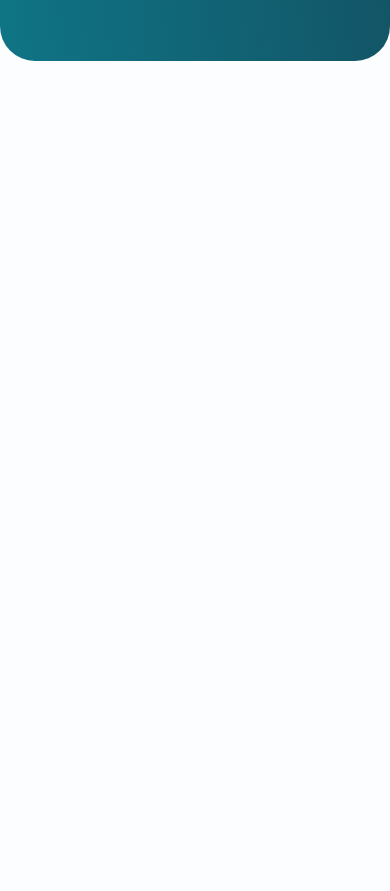
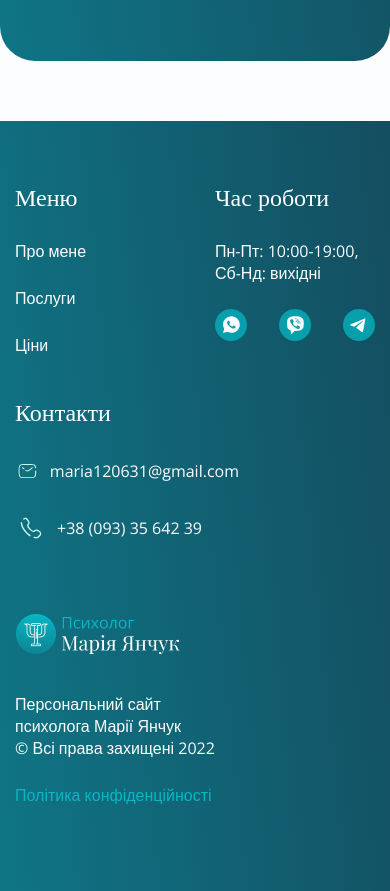
Before and after one commit to ohrimovich/-psychologist-landing-page, a React (Create React App) app: page / in a window 390 px wide. Shown: the part 7560-8451 px from the top of the page. Before the commit the page ends 7681 px from the top, so only its background shows below. Built offline with nearby package versions, Linux system fonts and the light colour scheme.

Commit message:
upd(*) add footer

```diff
--- a/package.json
+++ b/package.json
@@ -2,10 +2,12 @@
   "name": "psychologist-landing-page",
   "version": "0.1.0",
   "private": true,
+  "homepage": "https://ohrimovich.github.io/psychologist-landing-page",
   "dependencies": {
     "@testing-library/jest-dom": "^5.16.5",
     "@testing-library/react": "^13.4.0",
     "@testing-library/user-event": "^13.5.0",
+    "gh-pages": "^5.0.0",
     "node-sass": "^7.0.3",
     "react": "^18.2.0",
     "react-dom": "^18.2.0",
@@ -15,6 +17,8 @@
   "scripts": {
     "start": "react-scripts start",
     "build": "react-scripts build",
+    "predeploy": "npm run build",
+    "deploy": "gh-pages -d build",
     "test": "react-scripts test",
     "eject": "react-scripts eject"
   },
--- a/src/App.js
+++ b/src/App.js
@@ -9,6 +9,7 @@ import Prices from './components/Prices/Prices';
 import Features from "./components/Features/Features";
 import Consultation from "./components/Consultation/Consultation";
 import Contacts from "./components/Contacts/Contacts";
+import Footer from "./components/Footer/Footer";
 
 function App() {
 	return (
@@ -22,7 +23,8 @@ function App() {
       <Prices />
       <Features />
       <Consultation />
-      <Contacts/>
+      <Contacts />
+      <Footer />
     </div>
   );
 }
--- /dev/null
+++ b/src/components/Footer/Footer.jsx
@@ -0,0 +1,54 @@
+import style from './footer.module.scss';
+import Container from '../Container/Container';
+import logo from '../../images/footer-logo.png';
+import { ReactComponent as EnvelopIcon } from '../../images/icons/envelop-icon.svg';
+import { ReactComponent as PhoneIcon } from '../../images/icons/phone-icon.svg';
+import { ReactComponent as TelegramIcon } from '../../images/icons/telegram-icon.svg';
+import { ReactComponent as ViberIcon } from '../../images/icons/viber-icon.svg';
+import { ReactComponent as WhatsappIcon } from '../../images/icons/whatsapp-icon.svg';
+
+const Footer = () => {
+
+  const handleClickScroll = (id) => {
+		const element = document.getElementById(id);
+		if (element) {
+			element.scrollIntoView({ behavior: 'smooth' });
+		}
+	}
+
+  return (
+    <footer>
+      <Container>
+        <ul className={style.wrapper}>
+          <li className={style.logo_wrapper}>
+            <img className={style.logo} src={logo} alt="logo" />
+            <p>Персональний сайт психолога Марії Янчук <br/>&#169; Всі права захищені 2022</p>
+            <p>Політика конфіденційності</p>
+          </li>
+          <li className={style.menu}>
+            <h3>Меню</h3>
+            <span onClick={() => {handleClickScroll('about-me')}}>Про мене</span>
+            <span onClick={() => {handleClickScroll('services')}}>Послуги</span>
+            <span onClick={() => {handleClickScroll('prices')}}>Ціни</span>
+          </li>
+          <li className={style.work_time}>
+            <h3>Час роботи</h3>
+            <p>Пн-Пт: 10:00-19:00, Сб-Нд: вихідні</p>
+            <div className={style.icons_wrapper}>
+              <WhatsappIcon/>
+              <ViberIcon/>
+              <TelegramIcon/>
+            </div>
+          </li>
+          <li className={style.contacts}>
+            <h3>Контакти</h3>
+            <p><EnvelopIcon/><a href="mailto:maria120631@gmail.com">maria120631@gmail.com</a></p>
+            <p><PhoneIcon/><a href="tel:+380933564239">+38 (093) 35 642 39</a></p>
+          </li>
+        </ul>
+      </Container>
+    </footer>
+  )
+}
+
+export default Footer;
--- /dev/null
+++ b/src/components/Footer/footer.module.scss
@@ -0,0 +1,106 @@
+footer {
+  background: var(--gradient-3);
+  padding: 120px 0;
+
+  .wrapper {
+    display: flex;
+    justify-content: space-between;
+    flex-wrap: wrap;
+
+    h3,p, a {
+      color: var(--primary-white);
+    }
+
+    h3 {
+      font-family: 'Playfair Display', serif;
+      margin: 0 0 25px;
+    }
+    p {
+      display: flex;
+      align-items: center;
+      width: 224px;
+      margin: 0 0 25px;
+    }
+
+    .logo_wrapper {
+      .logo {
+        margin: 0 0 25px;
+        max-height: 54px;
+      }
+
+      p:last-child {
+        color: var(--text-color-3);
+      }
+    }
+
+    .menu {
+      display: flex;
+      flex-direction: column;
+      justify-content: space-between;
+      span {
+        color: var(--primary-white);
+
+        &:not(:last-child) {
+          margin: 0 0 25px;
+        }
+      }
+    }
+
+    .work_time {
+      width: 160px;
+
+      p {
+        width: 160px;
+      }
+
+      .icons_wrapper {
+        display: flex;
+        justify-content: space-between;
+      }
+    }
+
+    .contacts {
+      p {
+        a {
+          margin-left: 10px;
+        }
+      }
+    }
+  }
+
+     @media screen and (max-width: 768px) {
+        padding: 80px 0;
+
+        .wrapper {
+          .menu {
+            width: 132px;
+          }
+          .logo_wrapper {
+            order: 4;
+            display: flex;
+            width: 100%;
+            justify-content: space-between;
+            margin: 60px 0 0;
+
+          }
+        }
+     }
+
+     @media screen and (max-width: 705px) {
+      padding: 60px 0;
+
+      .wrapper {
+          .menu {
+            margin: 0 0 40px;
+          }
+
+          .logo_wrapper {
+            order: 4;
+            display: block;
+            margin: 40px 0 0;
+
+          }
+        }
+
+     }
+}
--- a/src/index.css
+++ b/src/index.css
@@ -97,6 +97,7 @@ body {
   margin: 0;
   padding: 0;
   background-color: var(--primary-white);
+  scroll-behavior: smooth;
 }
 
 ul,
```
Also changed, not shown: 1 other file (tests, documents, lock files or other folders).
